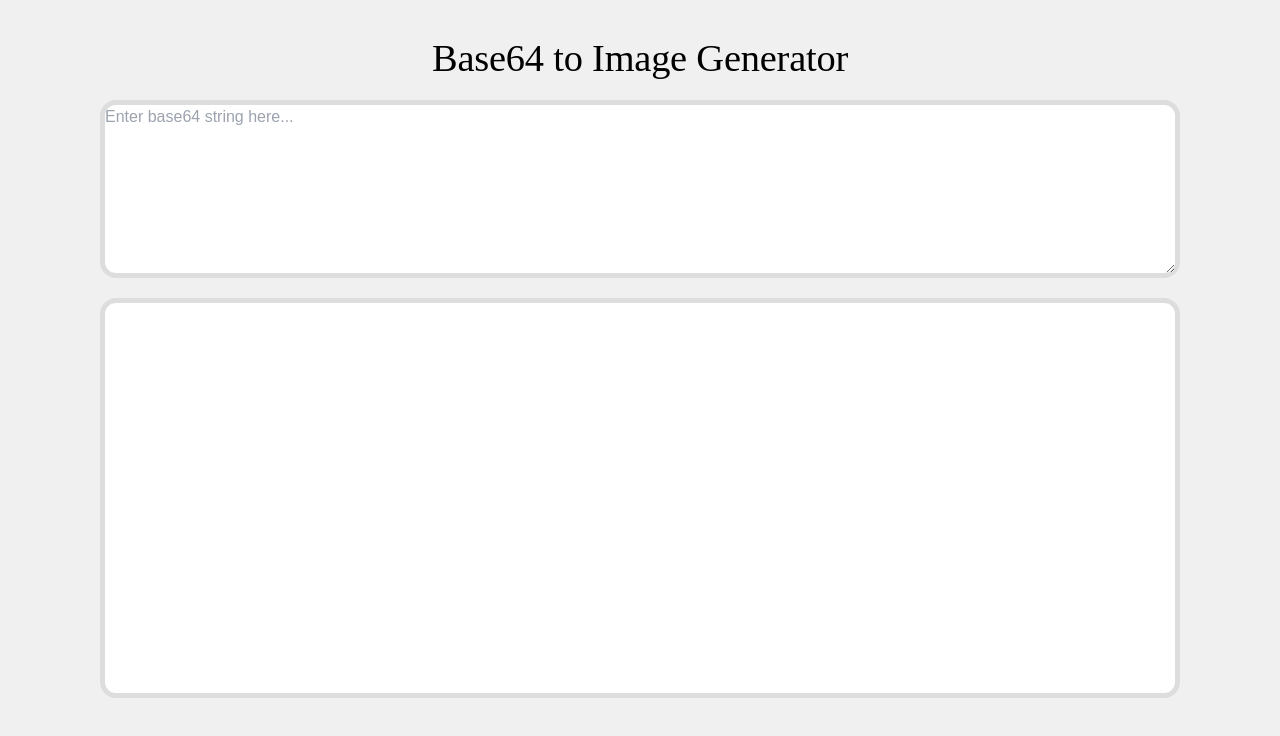
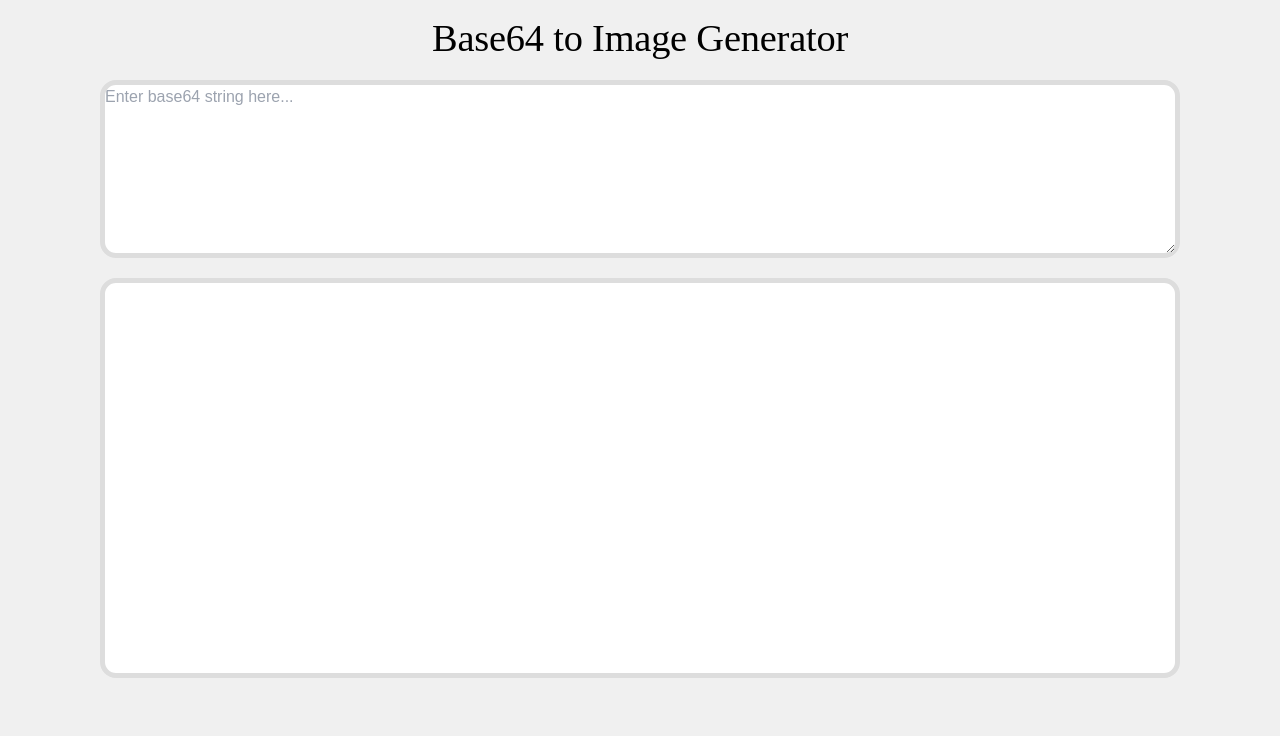
Before and after one commit to RahulThummar/base64-to-image-generator, a React (Create React App) app: page / in a window 1280 px wide. Shown: the top 736 px of the page. Built offline with nearby package versions, Linux system fonts and the light colour scheme.

Commit message:
change logic

```diff
--- a/src/components/InputForm.js
+++ b/src/components/InputForm.js
@@ -55,7 +55,7 @@ const InputForm = () => {
   return (
     <div className="main-container">
       <div className="content-wrapper">
-        <h2 className="mt-5">Base64 to Image Generator</h2>
+        <h2>Base64 to Image Generator</h2>
         <div className="input-container mt-3">
           <textarea
             autoFocus
--- a/src/index.css
+++ b/src/index.css
@@ -60,7 +60,7 @@ p {
   max-width: 80rem;
   width: 100%;
   min-height: 400px;
-  padding: 18px;
+  padding: 8px;
   position: relative;
   box-shadow: 0 12px 48px 0px rgba(0, 0, 0, 0);
   background: #ffffff; /* Changed to white for light theme */
```
